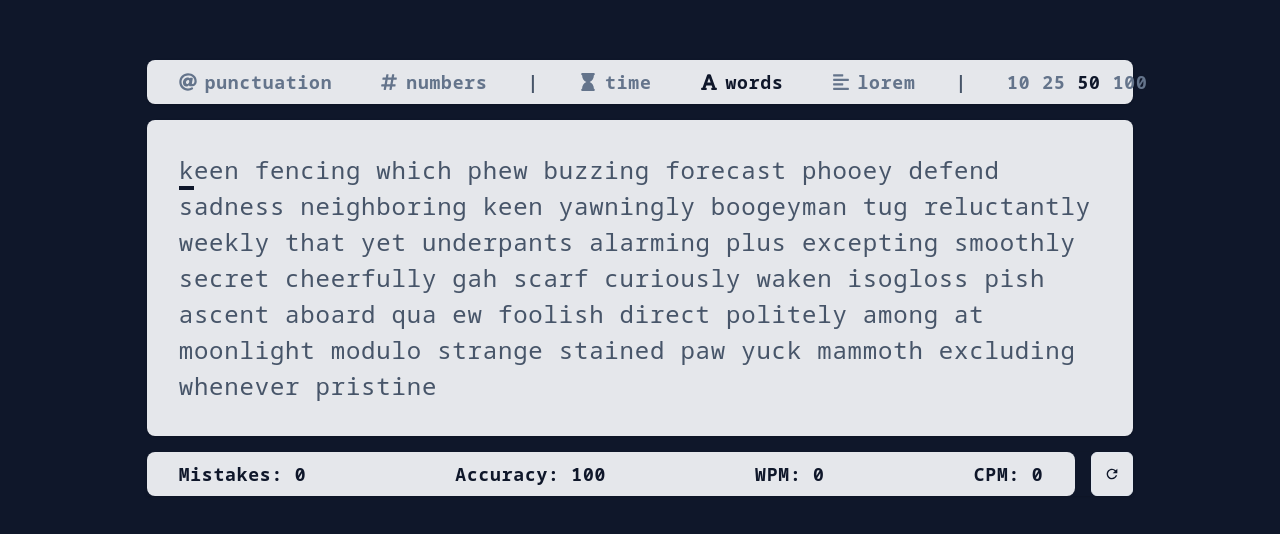
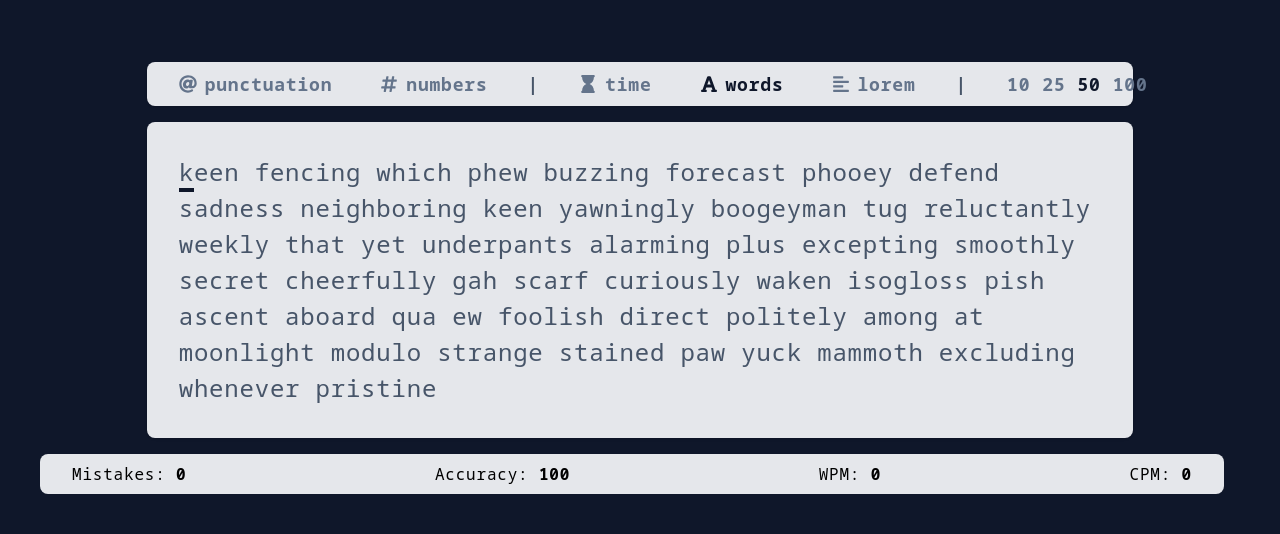
Before and after one commit to ihssmaheel-dev/type-type-go, a React (Vite) app: page / in a window 1280 px wide. Shown: the part 122-656 px from the top of the page. Built offline with nearby package versions, Linux system fonts and the light colour scheme.

Commit message:
Refactor: Removed the reset button and make sure there only stats

```diff
--- a/src/components/Stats.tsx
+++ b/src/components/Stats.tsx
@@ -10,7 +10,6 @@ interface StatsProps {
 	accuracy: number;
 	WPM: number;
 	CPM: number;
-	reset: () => void;
 }
 
 const Stats: React.FC<StatsProps> = ({
@@ -20,10 +19,8 @@ const Stats: React.FC<StatsProps> = ({
 	accuracy,
 	WPM,
 	CPM,
-	reset
 }) => {
 	return (
-		<div className='w-10/12 flex text-lg font-bold text-slate-900 shadow select-none'>
 		<div className='w-full bg-gray-200 rounded-lg px-8 py-2 flex items-center justify-between mr-4'>
 			{
 				mode === "time" ? <p>Time Left: <strong>{timeLeft}</strong></p> : ""
@@ -33,8 +30,6 @@ const Stats: React.FC<StatsProps> = ({
 			<p>WPM: <strong>{WPM}</strong></p>
 			<p>CPM: <strong>{CPM}</strong></p>
 		</div>
-			<ResetButton reset={reset}/>
-		</div>
 	)
 }
 
```
Lines whose indentation alone changed are shown as unchanged.
